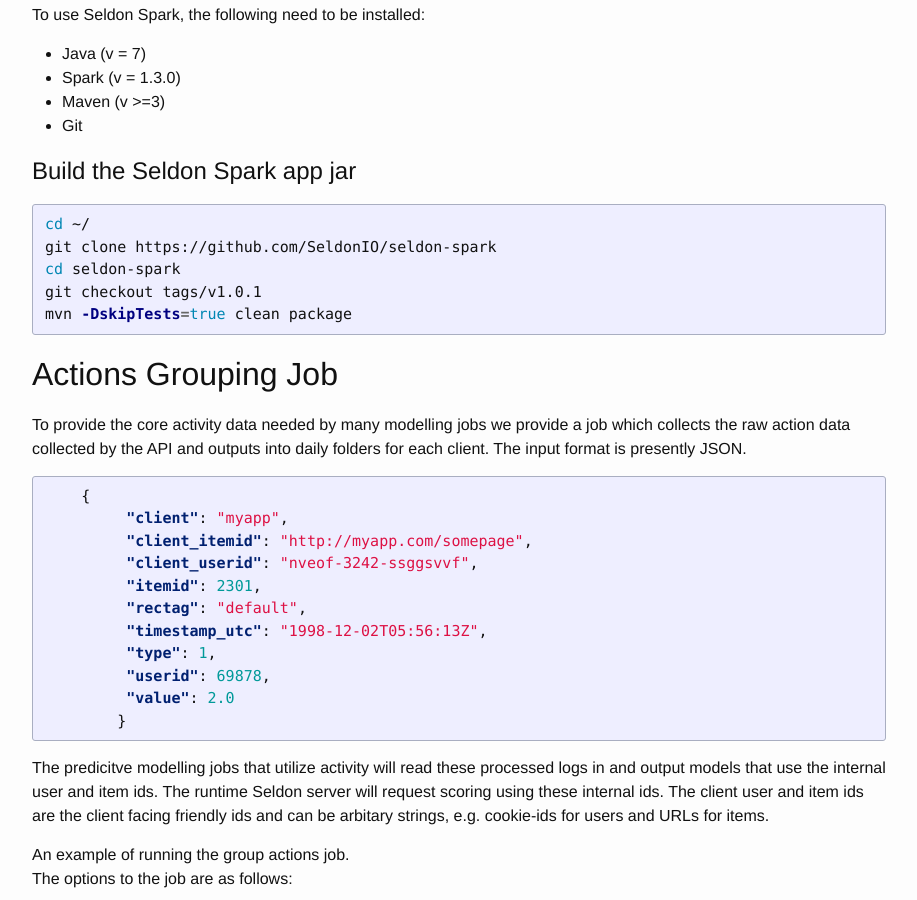
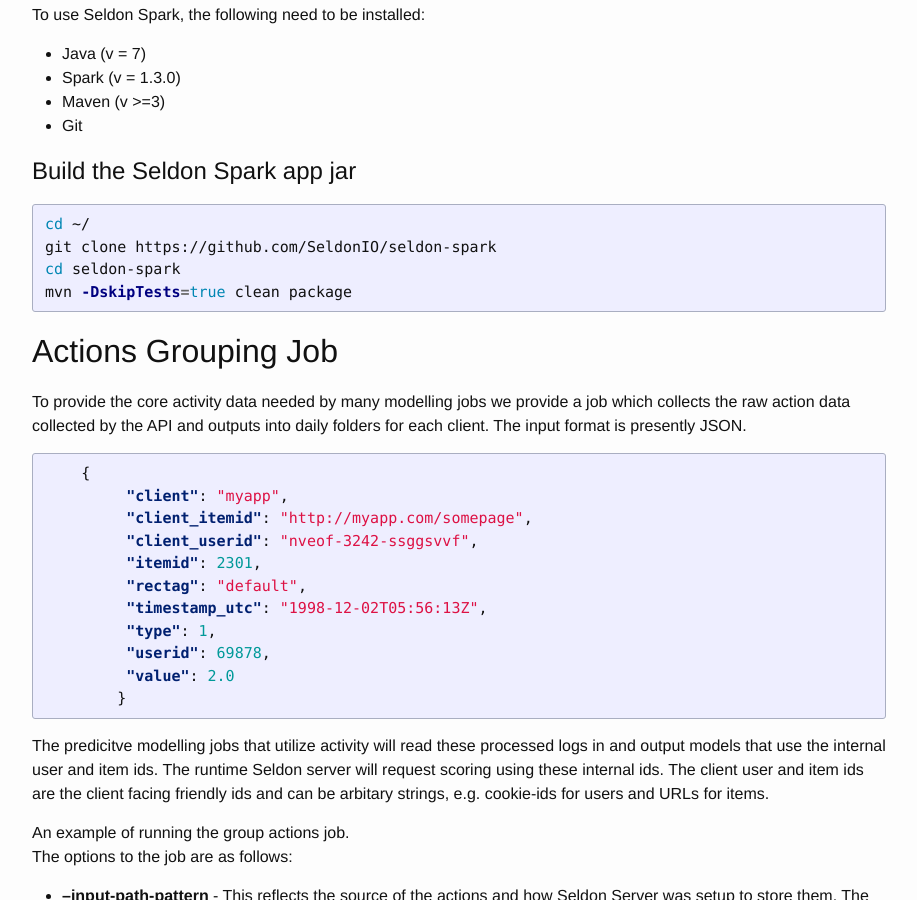
Before and after one commit to SeldonIO/seldonio.github.com, a Jekyll site: the page built from spark-models.md, in a window 1280 px wide and 900 px high, scrolled down 463 px. Shown: the whole window, without its empty margins (181-1098 px from the left). Built offline with Jekyll 4.4.1, drawn with Linux system fonts in a browser that asks for light colours.

Commit message:
removed getting tagged version of seldon-spark - to get latest changes

```diff
--- a/spark-models.md
+++ b/spark-models.md
@@ -30,7 +30,6 @@ To use Seldon Spark, the following need to be installed:
 cd ~/
 git clone https://github.com/SeldonIO/seldon-spark
 cd seldon-spark
-git checkout tags/v1.0.1
 mvn -DskipTests=true clean package
 {% endhighlight %}
 
```
